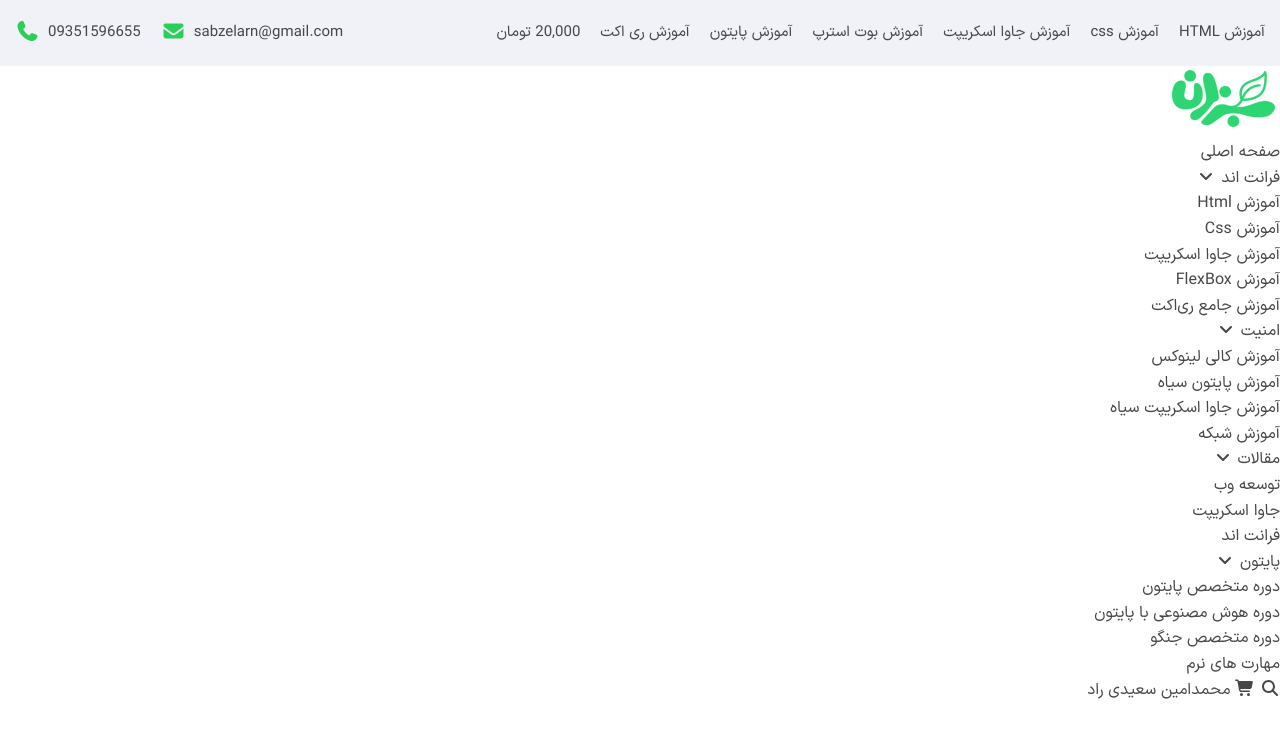
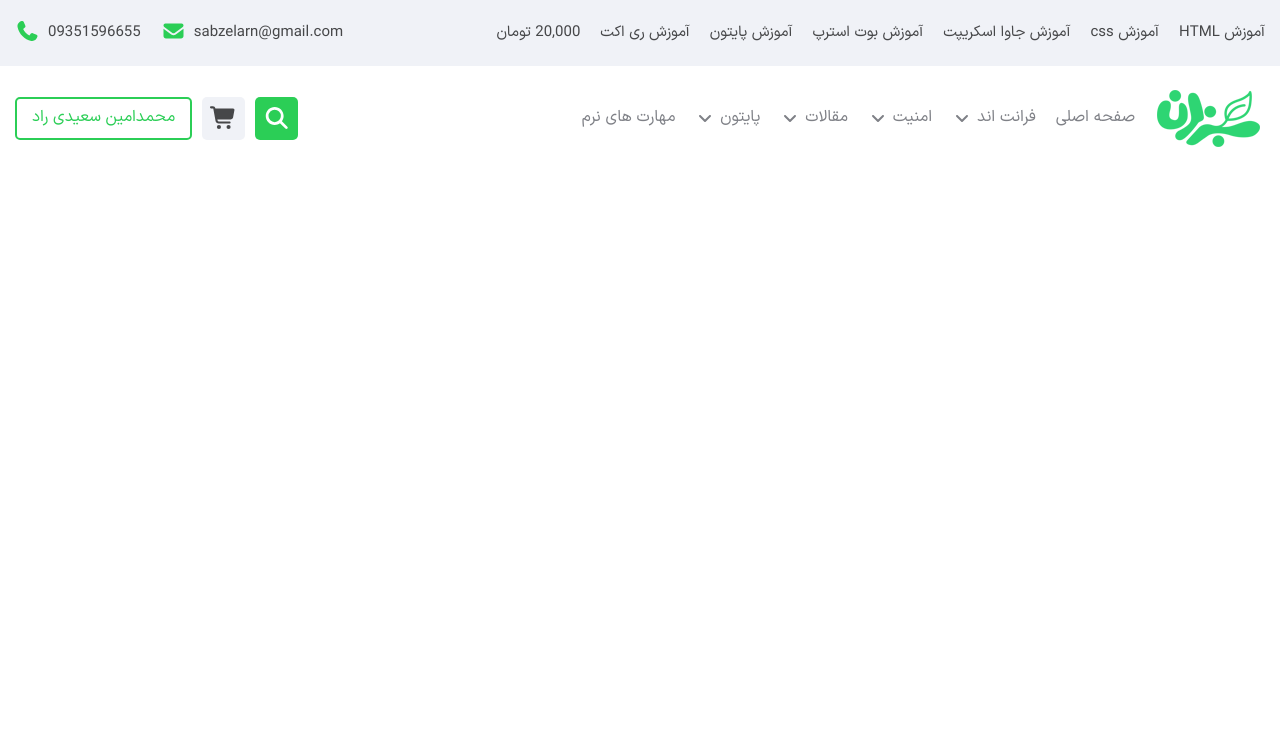
Before and after one commit to HKoroorian/js-expert-sabzlearn-project, a plain HTML site: page index.html in a window 1280 px wide. Drawn offline with Linux system fonts and the light colour scheme.

Commit message:
feat(style): Developing main-header styles

```diff
--- a/css/index.css
+++ b/css/index.css
@@ -2,7 +2,7 @@
 @import url("./font.css");
 @import url("./top-bar.css");
 
-/* Start Default Style */
+/** Start Default Style */
 
 html {
   box-sizing: border-box;
@@ -26,15 +26,135 @@
 a {
   text-decoration: none;
   color: var(--dark-color);
-  transition: all 400 ease;
+  transition: all 400ms ease;
 }
 
 a:hover {
-  color: #1e83f0;
+  color: var(--primary-blue);
 }
 
 i {
   user-select: none;
 }
 
-/* finish Default Style */
+/* End Default Style */
+
+/** Start Main-Header Styles */
+
+.main-header {
+}
+.main-header__content {
+  display: flex;
+  align-items: center;
+  justify-content: space-between;
+  padding: 2rem 1.5rem;
+}
+
+/* Main-Header__right */
+.main-header__right {
+  display: flex;
+  gap: 2rem;
+}
+.main-header__logo {
+}
+.main-header__menu {
+  display: flex;
+  align-items: center;
+  gap: 2rem;
+}
+.main-header__item {
+  position: relative;
+}
+.main-header__link {
+  display: flex;
+  align-items: center;
+  gap: 0.5rem;
+  color: #7f8187;
+}
+.main-header__link-icon {
+}
+.main-header__dropwodn {
+  position: absolute;
+  top: 3.5rem;
+  left: 0;
+  right: 0;
+  /* display: flex;
+  flex-direction: column;
+  gap: 1rem; */
+  background-color: var(--white-color);
+  transition: all 200ms ease-in-out;
+  box-shadow: 0 0 10px 0 rgba(0, 0, 0, 0.12);
+  border-radius: 0.5rem;
+  width: 24rem;
+  z-index: 1;
+  padding: 1rem 0;
+  border-bottom: 3px solid var(--primary-color);
+  opacity: 0;
+  visibility: hidden;
+}
+.main-header__item:hover .main-header__dropwodn {
+  opacity: 1;
+  visibility: visible;
+  top: 4.5rem;
+}
+.main-header__dropdown-item {
+}
+.main-header__dropwodn-link {
+  display: block;
+  padding: 0.6rem 2rem;
+  font-size: 1.4rem;
+  color: var(--dark-color);
+  transition: all 400ms ease;
+}
+
+/* Main-Header__left */
+.main-header__left {
+  display: flex;
+  align-items: center;
+  gap: 1rem;
+}
+.main-header__search-btn {
+  display: flex;
+  align-items: center;
+  justify-content: center;
+  width: 4.3rem;
+  height: 4.3rem;
+  border-radius: 0.5rem;
+  background-color: var(--primary-color);
+  color: var(--white-color);
+}
+.main-header__search-icon {
+  font-size: 2.2rem;
+}
+.main-header__cart-btn {
+  display: flex;
+  align-items: center;
+  justify-content: center;
+  width: 4.3rem;
+  height: 4.3rem;
+  border-radius: 0.5rem;
+  background-color: var(--primary-gray);
+  color: var(--dark-color);
+}
+.main-header__cart-icon {
+  font-size: 2.2rem;
+}
+.main-header__profile {
+  display: flex;
+  align-items: center;
+  justify-content: center;
+  padding: 0 1.5rem;
+  height: 4.3rem;
+  background-color: var(--white-color);
+  border: 2px solid var(--primary-color);
+  border-radius: 0.5rem;
+  color: var(--primary-color);
+}
+.main-header__profile:hover {
+  background-color: var(--primary-color);
+  color: var(--white-color);
+}
+.main-header__profile-text {
+}
+
+/* End Main-Header Styles */
```
